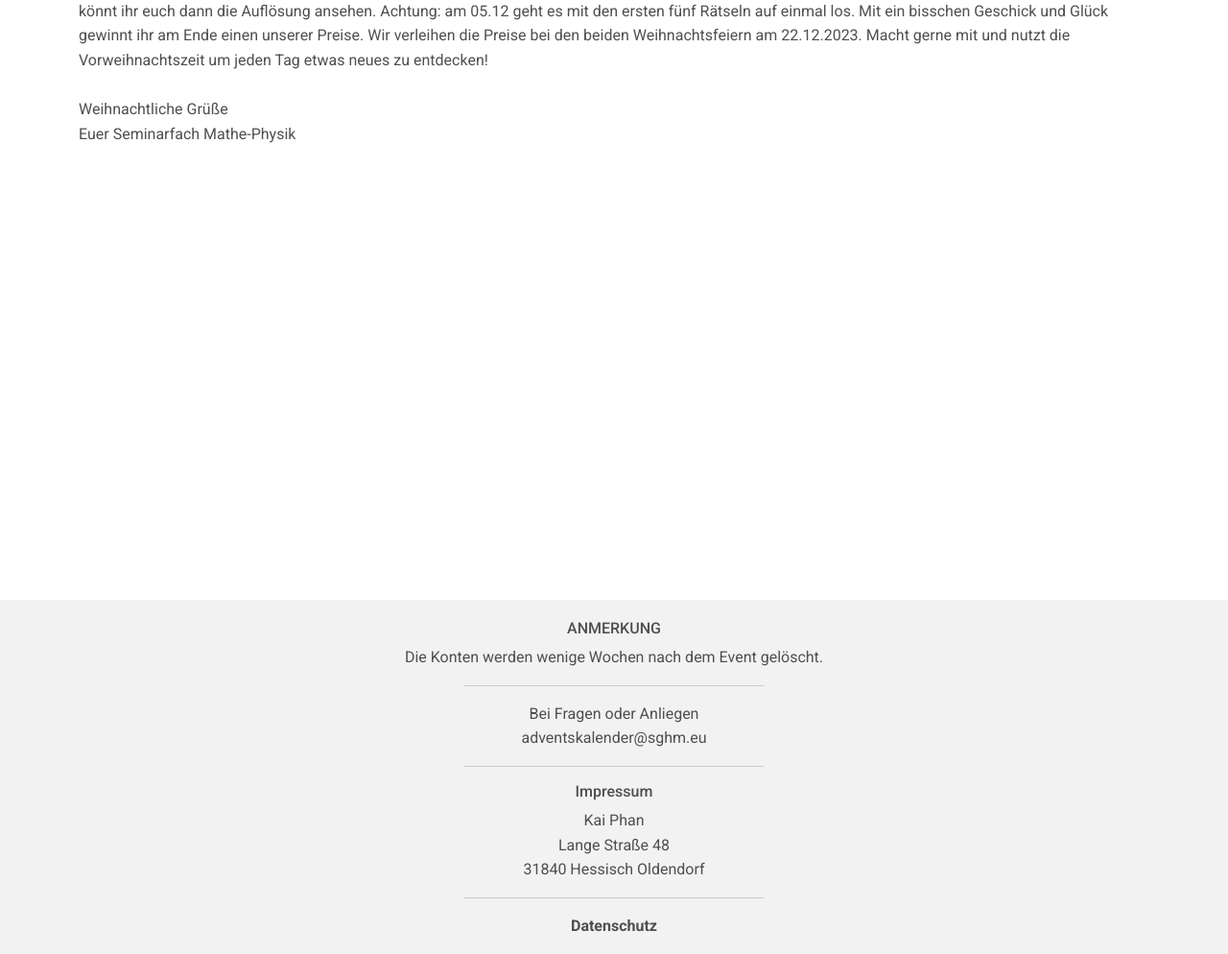
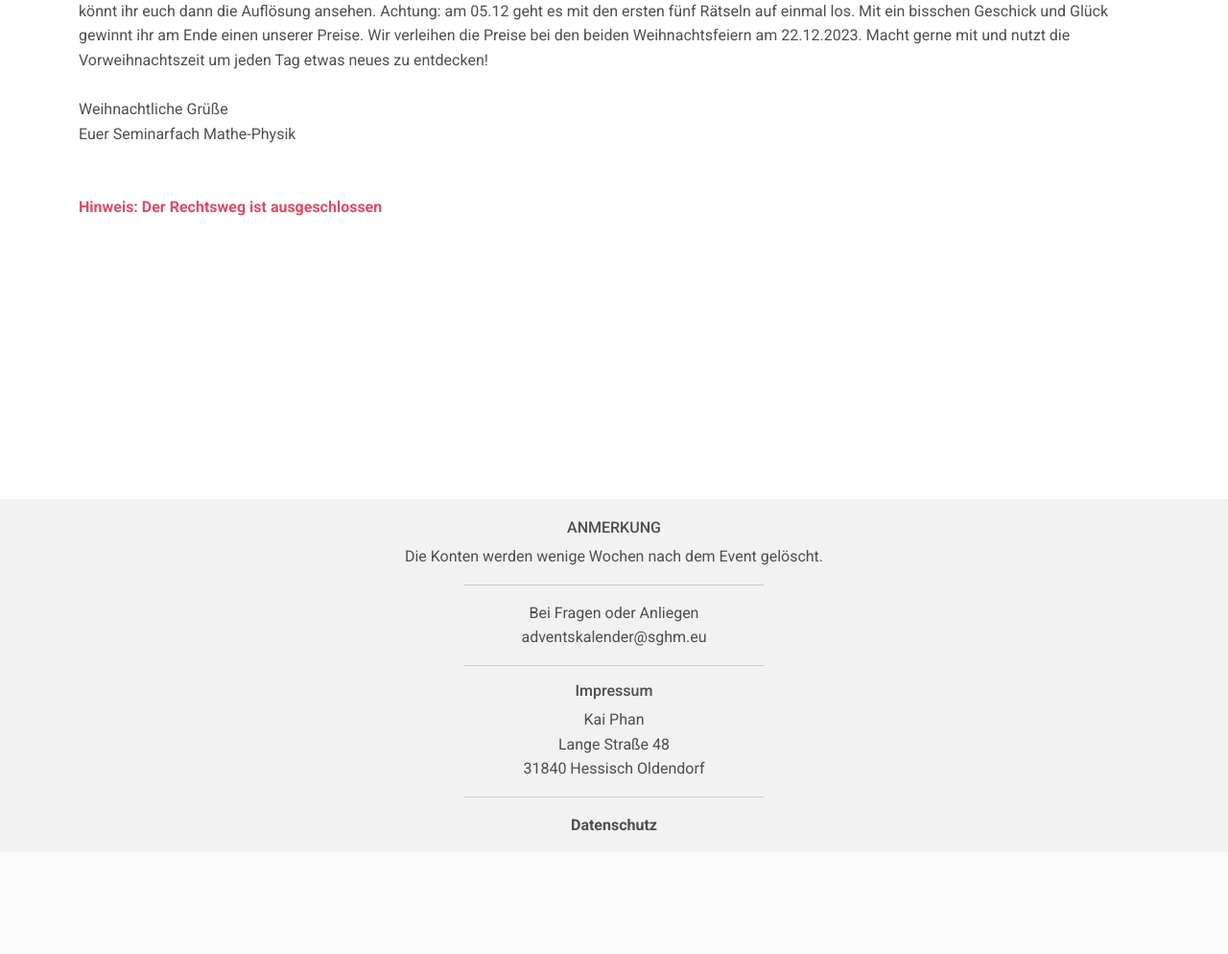
Before and after one commit to JU1111111/adventskalender, a Django app: page /info/ in a window 1280 px wide. Shown: the part 420-1414 px from the top of the page at 96% size. After the commit the page ends 1286 px from the top, so only its background shows below. Run offline with Django 4.2, Linux system fonts and the light colour scheme; the visitor is signed in with stand-in values (Sample User, id 1); parts of the project's set-up code (start-up, migrations or seed data) failed here and were passed over; some libraries are stand-ins or nearby versions.

Commit message:
fix again

```diff
--- a/adventskalender/templates/adventskalender/accountPage.html
+++ b/adventskalender/templates/adventskalender/accountPage.html
@@ -88,7 +88,7 @@
 	  </div>
 	</div>
   </div>
-  <footer class=" bg-body-tertiary text-center text-lg-start" style="margin-top: 415px;">
+  <footer class=" bg-body-tertiary text-center text-lg-start" style="margin-top: 328px;">
 	{% include 'vidPlatform/includes/footer.html' %}
   </footer>
 {% endblock %}
--- a/adventskalender/templates/adventskalender/infoPage.html
+++ b/adventskalender/templates/adventskalender/infoPage.html
@@ -14,8 +14,10 @@ Macht gerne mit und nutzt die Vorweihnachtszeit um jeden Tag etwas neues zu entd
 
 Weihnachtliche Grüße<br>
 Euer Seminarfach Mathe-Physik
+<br><br><br>
+<p class="fw-bold text-danger">Hinweis: Der Rechtsweg ist ausgeschlossen</p>
 	</div>
-	<footer class=" bg-body-tertiary text-center text-lg-start" style="margin-top: 425px;">
+	<footer class=" bg-body-tertiary text-center text-lg-start" style="margin-top: 243px;">
 		{% include 'vidPlatform/includes/footer.html' %}
 	  </footer>
 {% endblock %}
--- a/adventskalender/templates/adventskalender/leaderboard.html
+++ b/adventskalender/templates/adventskalender/leaderboard.html
@@ -74,7 +74,7 @@
 		</div>
   </div>
 </div>
-<footer class=" bg-body-tertiary text-center text-lg-start" style="margin-top: 335px;">
+<footer class=" bg-body-tertiary text-center text-lg-start" style="margin-top: 615px;">
   {% include 'vidPlatform/includes/footer.html' %}
 </footer>
 
```
